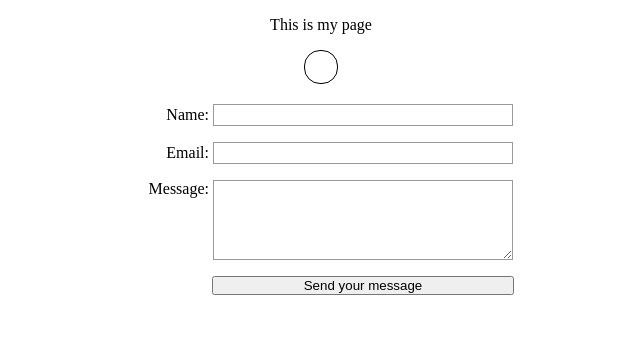
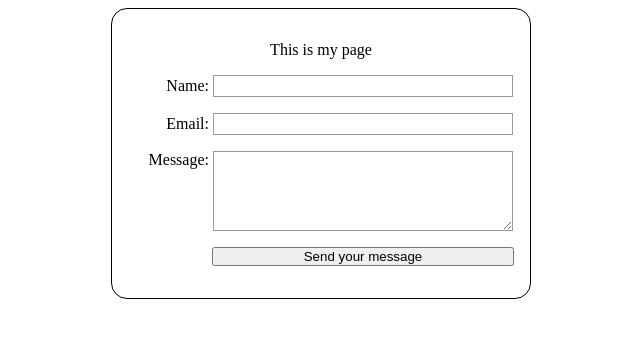
Before and after one commit to Ha0177/mdn-form-exercise, a plain HTML site: page index.html in a window 1280 px wide. Shown: the whole page, without its empty margins (319-959 px from the left). Drawn offline with Linux system fonts and the light colour scheme.

Commit message:
Reorganize index.html to include page description within the form

```diff
--- a/index.html
+++ b/index.html
@@ -45,8 +45,8 @@
     </style>
   </head>
   <body>
-    <p>This is my page</p>
-    <form action="/my-page" method="post"></form>
+    <form action="/my-page" method="post">
+      <p>This is my page</p>
       <p>
         <label for="name">Name:</label>
         <input type="text" name="user_name" id="name">
@@ -62,5 +62,6 @@
       <p class="button">
         <button type="submit">Send your message</button>
       </p>
+    </form>
   </body>
 </html>
```
